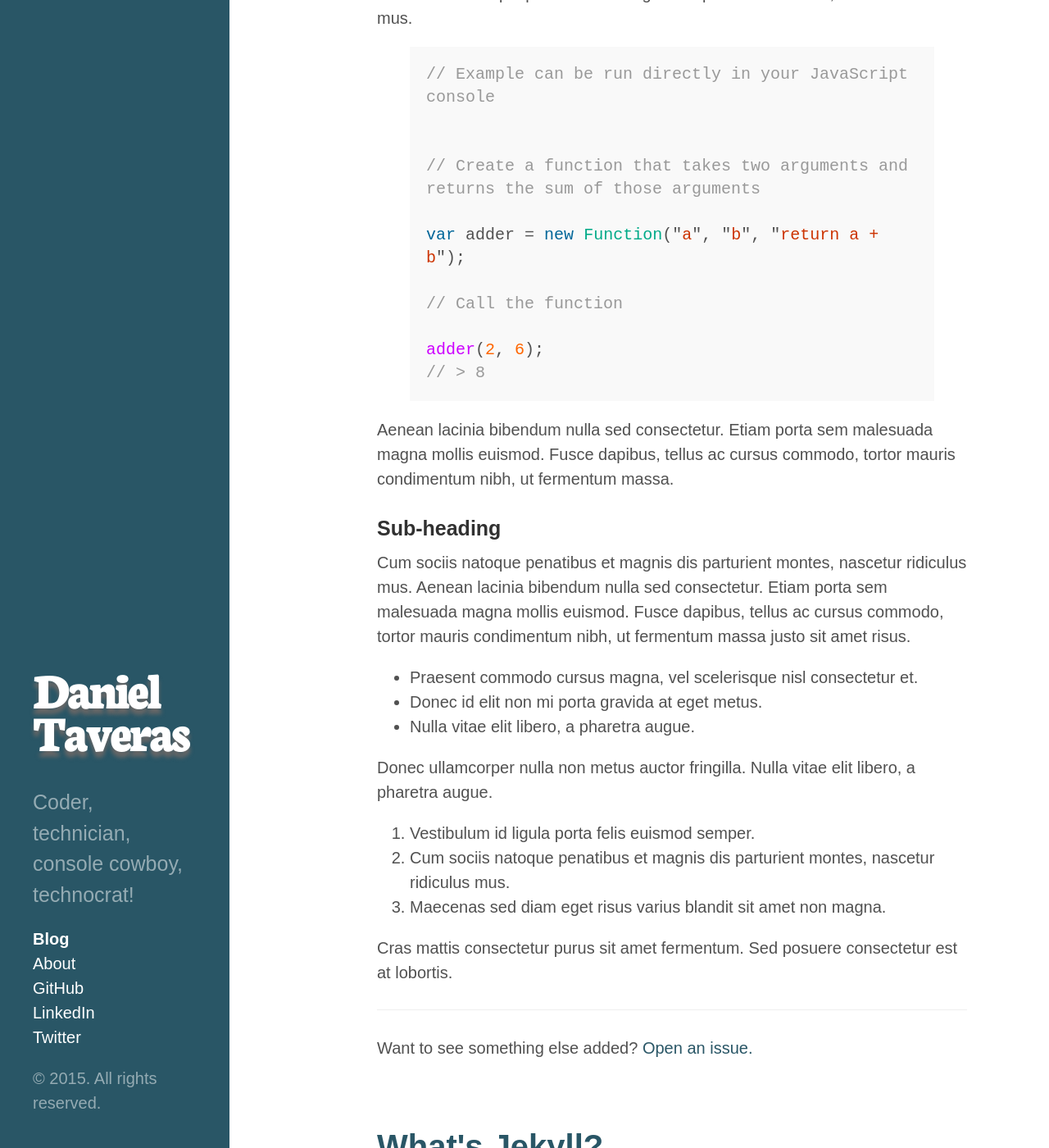
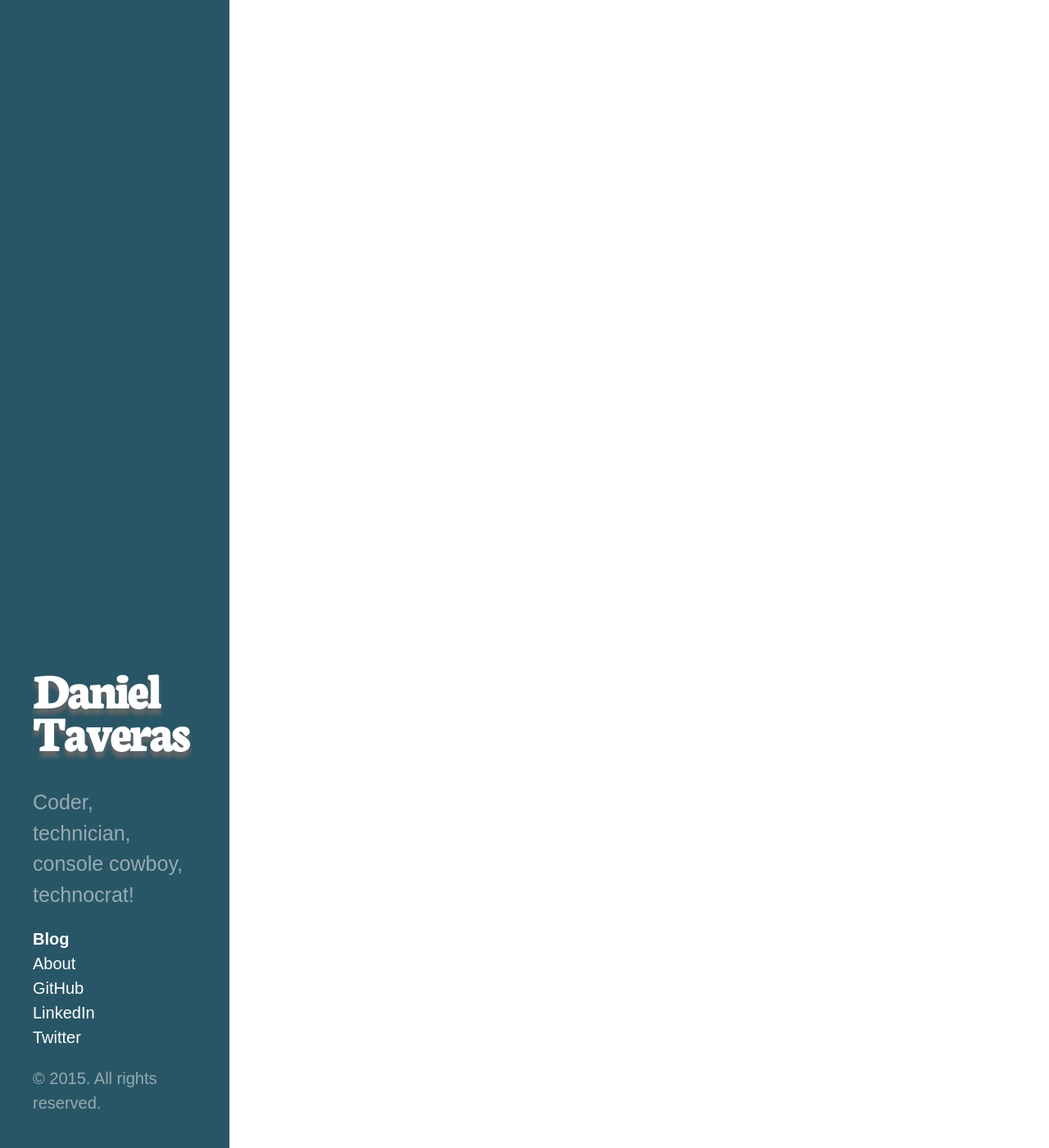
Before and after one commit to taveras/taveras.github.io, a Jekyll site: the page built from index.html, in a window 1280 px wide and 1400 px high, scrolled down 2244 px. Shown: the whole window at 82% size. Built offline with Jekyll 4.4.1, drawn with Linux system fonts in a browser that asks for light colours; Markdown is read by kramdown in place of the engine named in the settings; the list of posts is cut into pages by our own code; some of the changed text lies outside the part shown.

Commit message:
modified posts for designing

```diff
--- a/_posts/2012-02-07-example-content.md
+++ /dev/null
@@ -1,55 +0,0 @@
----
-layout: post
-title: Example content
----
-
-This blog post shows a few different types of content that's supported and styled with Hyde. Basic typography, images, and code are all supported.
-
------
-
-Cum sociis natoque penatibus et magnis <a href="#">dis parturient montes</a>, nascetur ridiculus mus. Aenean eu leo quam. Pellentesque ornare sem lacinia quam venenatis vestibulum. Sed posuere consectetur est at lobortis. Cras mattis consectetur purus sit amet fermentum.
-
-> Curabitur blandit tempus porttitor. **Nullam quis risus eget urna mollis** ornare vel eu leo. Nullam id dolor id nibh ultricies vehicula ut id elit.
-
-Etiam porta *sem malesuada magna* mollis euismod. Cras mattis consectetur purus sit amet fermentum. Aenean lacinia bibendum nulla sed consectetur.
-
-## Heading
-
-Vivamus sagittis lacus vel augue laoreet rutrum faucibus dolor auctor. Duis mollis, est non commodo luctus, nisi erat porttitor ligula, eget lacinia odio sem nec elit. Morbi leo risus, porta ac consectetur ac, vestibulum at eros.
-
-### Sub-heading
-
-Cum sociis natoque penatibus et magnis dis parturient montes, nascetur ridiculus mus.
-
-{% highlight js %}
-// Example can be run directly in your JavaScript console
-
-// Create a function that takes two arguments and returns the sum of those arguments
-var adder = new Function("a", "b", "return a + b");
-
-// Call the function
-adder(2, 6);
-// > 8
-{% endhighlight %}
-
-Aenean lacinia bibendum nulla sed consectetur. Etiam porta sem malesuada magna mollis euismod. Fusce dapibus, tellus ac cursus commodo, tortor mauris condimentum nibh, ut fermentum massa.
-
-### Sub-heading
-
-Cum sociis natoque penatibus et magnis dis parturient montes, nascetur ridiculus mus. Aenean lacinia bibendum nulla sed consectetur. Etiam porta sem malesuada magna mollis euismod. Fusce dapibus, tellus ac cursus commodo, tortor mauris condimentum nibh, ut fermentum massa justo sit amet risus.
-
-* Praesent commodo cursus magna, vel scelerisque nisl consectetur et.
-* Donec id elit non mi porta gravida at eget metus.
-* Nulla vitae elit libero, a pharetra augue.
-
-Donec ullamcorper nulla non metus auctor fringilla. Nulla vitae elit libero, a pharetra augue.
-
-1. Vestibulum id ligula porta felis euismod semper.
-2. Cum sociis natoque penatibus et magnis dis parturient montes, nascetur ridiculus mus.
-3. Maecenas sed diam eget risus varius blandit sit amet non magna.
-
-Cras mattis consectetur purus sit amet fermentum. Sed posuere consectetur est at lobortis.
-
------
-
-Want to see something else added? <a href="https://github.com/mdo/hyde/issues/new">Open an issue.</a>
--- a/_sass/_mixins.scss
+++ b/_sass/_mixins.scss
@@ -5,7 +5,7 @@
 // They can be decimals and negative, and it will create cool shadows!
 // blur is if you want a blur attached to the shadow. not recommended
 // count is the amount of shadows to be applied, makes the shadow longer
-@mixin long-shadow($color, $x: 1px, $y: 1px, $blur: 0, $count: 100) {
+@mixin long-shadow($color, $x: 1px, $y: 1px, $blur: 0, $blur-fade: false, $count: 100) {
   // The x and y cannot exceed these constraints
   $min: -5px;
   $max:  5px;
@@ -18,7 +18,14 @@
   @for $i from 1 through $count {
     $x-step:    floor($x*$i);
     $y-step:    floor($y*$i);
-    $blur-step: if($blur > 0, $blur, null);
+    @if($blur-fade and $blur > 0) {
+      //here, we interpolate the blurstep.
+      //$blur-step;
+    }
+    @else {
+      $blur-step: if($blur > 0, $blur, null);
+    }
+
     $step:      ($x-step $y-step $blur-step $color);
     $out:       append($out, $step, comma);
   }
```
Also changed, not shown: _posts/2012-02-06-whats-jekyll.md (deleted, +0 -12 lines), _posts/2013-12-28-introducing-hyde.md (deleted, +0 -37 lines).
